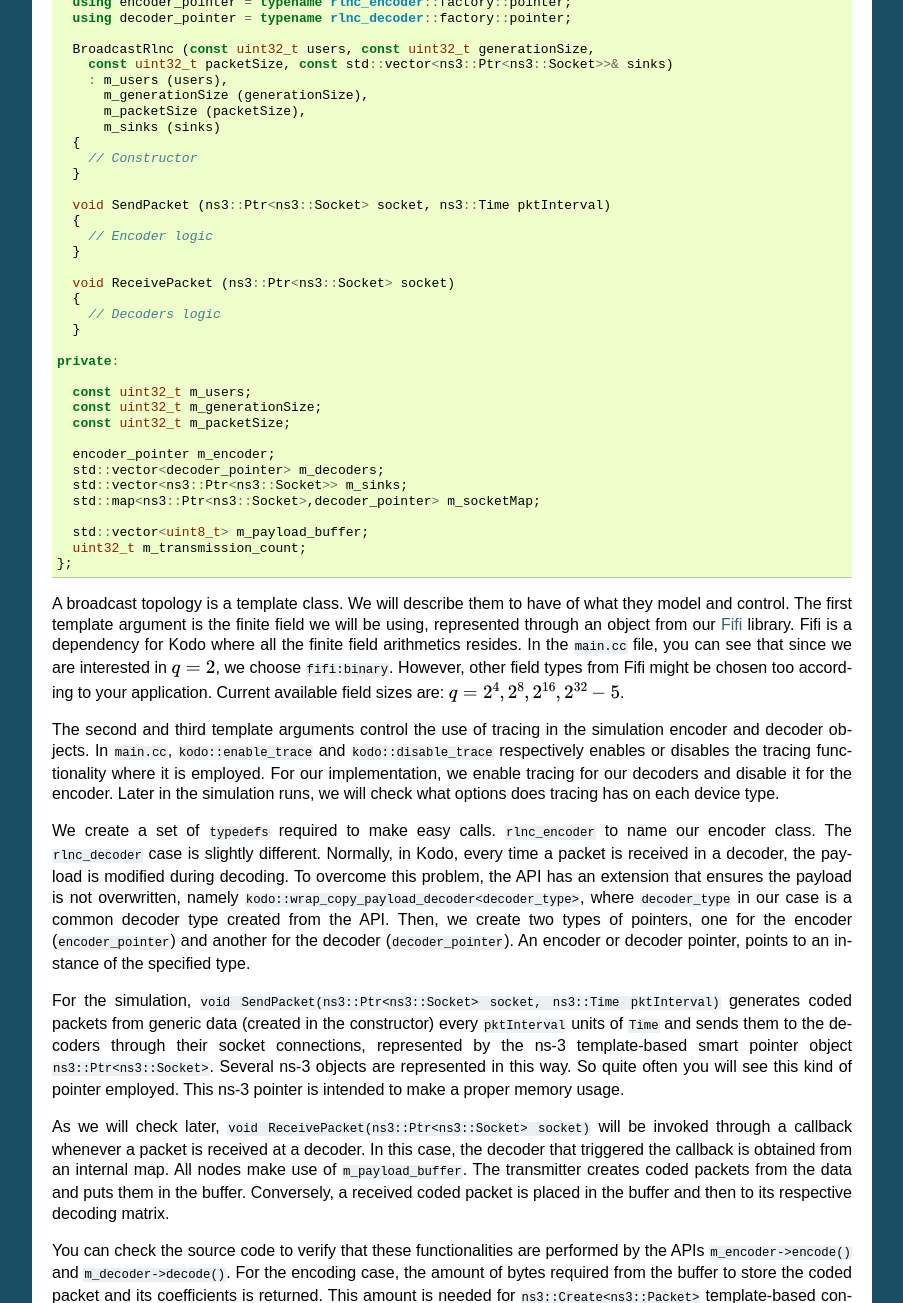
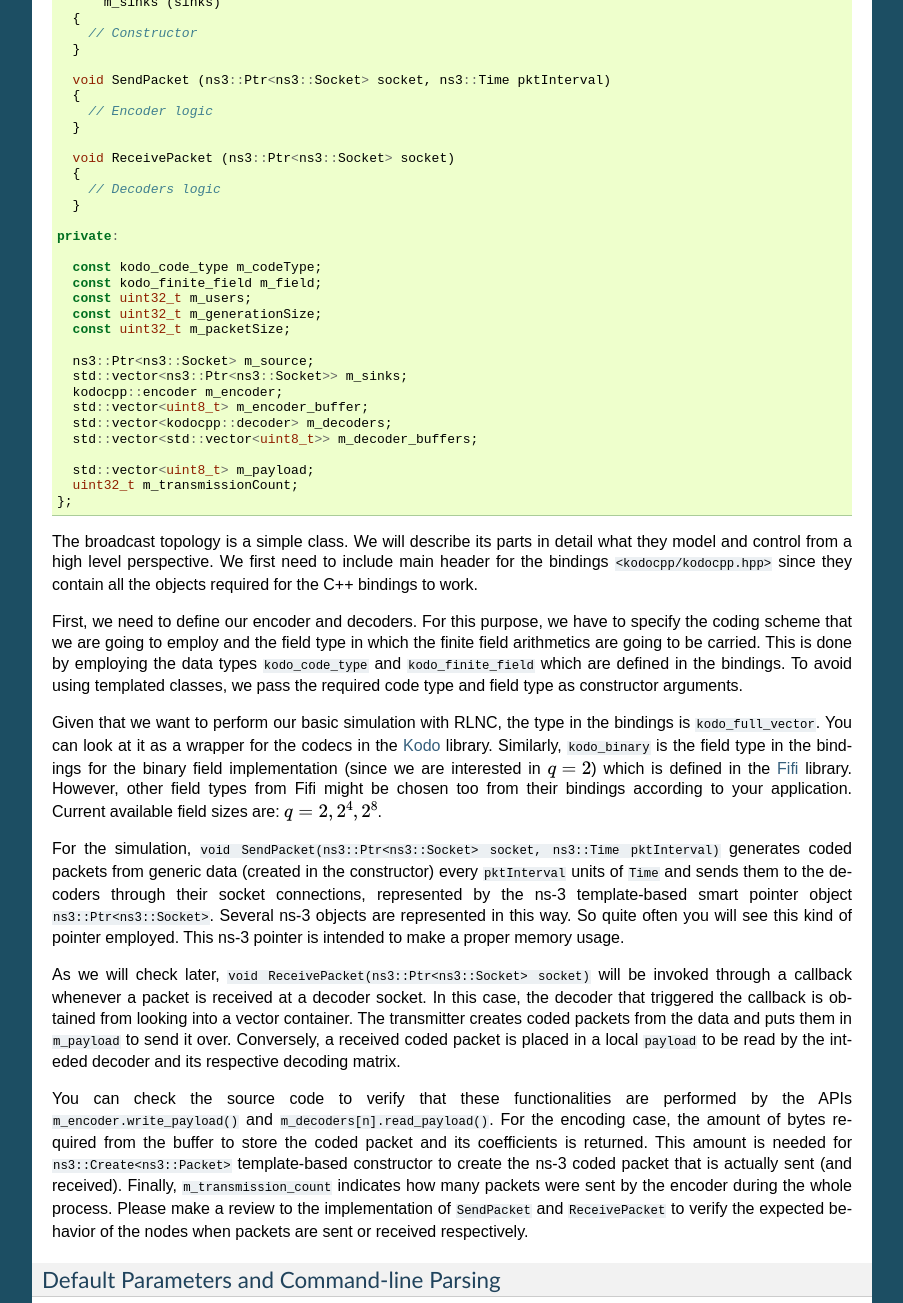
Before and after one commit to steinwurf/kodo-ns3-examples, a Sphinx documentation site: the page built from docs/wifi_broadcast.rst, in a window 1280 px wide and 1400 px high, scrolled down 2193 px, cut to the strip 0-1303 px from the top of the window. Shown: the whole strip, without its empty margins (198-1101 px from the left). Built offline with Sphinx 7.4.7, drawn with Linux system fonts in a browser that asks for light colours; formulas are drawn with MathJax 3; some of the changed text lies outside the part shown.

Commit message:
Documenting bindings in the tutorial

```diff
--- a/docs/wifi_broadcast.rst
+++ b/docs/wifi_broadcast.rst
@@ -115,31 +115,23 @@ The ``BroadcastRlnc`` class can be roughly defined in the following way:
 
   #pragma once
 
-  #include <kodo/rlnc/full_rlnc_codes.hpp>
-  #include <kodo/trace.hpp>
-  #include <kodo/wrap_copy_payload_decoder.hpp>
+  #include <kodocpp/kodocpp.hpp>
 
-
-  template<class field, class encoderTrace, class decoderTrace>
   class BroadcastRlnc
   {
   public:
 
-    using rlnc_encoder = typename kodo::full_rlnc_encoder<field, encoderTrace>;
-    using non_copy_rlnc_decoder = typename kodo::full_rlnc_decoder<field,
-      decoderTrace>;
-
-    using rlnc_decoder = typename kodo::wrap_copy_payload_decoder<
-      non_copy_rlnc_decoder>;
-
-    using encoder_pointer = typename rlnc_encoder::factory::pointer;
-    using decoder_pointer = typename rlnc_decoder::factory::pointer;
-
-    BroadcastRlnc (const uint32_t users, const uint32_t generationSize,
-      const uint32_t packetSize, const std::vector<ns3::Ptr<ns3::Socket>>& sinks)
-      : m_users (users),
+    BroadcastRlnc (const kodo_code_type codeType, const kodo_finite_field field,
+      const uint32_t users, const uint32_t generationSize,
+      const uint32_t packetSize,
+      const ns3::Ptr<ns3::Socket>& source,
+      const std::vector<ns3::Ptr<ns3::Socket>>& sinks)
+      : m_codeType (codeType),
+        m_field (field),
+        m_users (users),
         m_generationSize (generationSize),
         m_packetSize (packetSize),
+        m_source (source),
         m_sinks (sinks)
     {
       // Constructor
@@ -157,46 +149,48 @@ The ``BroadcastRlnc`` class can be roughly defined in the following way:
 
   private:
 
+    const kodo_code_type m_codeType;
+    const kodo_finite_field m_field;
     const uint32_t m_users;
     const uint32_t m_generationSize;
     const uint32_t m_packetSize;
 
-    encoder_pointer m_encoder;
-    std::vector<decoder_pointer> m_decoders;
+    ns3::Ptr<ns3::Socket> m_source;
     std::vector<ns3::Ptr<ns3::Socket>> m_sinks;
-    std::map<ns3::Ptr<ns3::Socket>,decoder_pointer> m_socketMap;
+    kodocpp::encoder m_encoder;
+    std::vector<uint8_t> m_encoder_buffer;
+    std::vector<kodocpp::decoder> m_decoders;
+    std::vector<std::vector<uint8_t>> m_decoder_buffers;
 
-    std::vector<uint8_t> m_payload_buffer;
-    uint32_t m_transmission_count;
+    std::vector<uint8_t> m_payload;
+    uint32_t m_transmissionCount;
   };
 
-A broadcast topology is a template class. We will describe them to have
-of what they model and control. The first template argument is the finite
-field we will be using, represented through an object from our
-`Fifi  <https://github.com/steinwurf/fifi>`_ library. Fifi is a dependency for
-Kodo where all the finite field arithmetics resides. In the ``main.cc`` file,
-you can see that since we are interested in :math:`q = 2`, we choose
-``fifi:binary``. However, other field types from Fifi might be chosen too
+The broadcast topology is a simple class. We will describe its parts in detail
+what they model and control from a high level perspective.
+We first need to include main header for the bindings
+``<kodocpp/kodocpp.hpp>`` since they contain all the objects required for
+the C++ bindings to work.
+
+First, we need to define our encoder and decoders. For this purpose,
+we have to specify the coding scheme that we are going to employ and
+the field type in which the finite field arithmetics are going to be
+carried. This is done by employing the data types ``kodo_code_type``
+and ``kodo_finite_field`` which are defined in the bindings.
+To avoid using templated classes, we pass the required code type
+and field type as constructor arguments.
+
+Given that we want to perform our basic simulation with RLNC, the
+type in the bindings is ``kodo_full_vector``. You can look at it as
+a wrapper for the codecs in the
+`Kodo  <https://github.com/steinwurf/kodo>`_ library. Similarly,
+``kodo_binary`` is the field type in the bindings for the binary
+field implementation (since we are interested in :math:`q = 2`)
+which is defined in the
+`Fifi  <https://github.com/steinwurf/fifi>`_ library. However, other
+field types from Fifi might be chosen too from their bindings
 according to your application. Current available field sizes are:
-:math:`q = {2^4, 2^8, 2^{16}, 2^{32}-5}`.
-
-The second and third template arguments control the use of tracing in the
-simulation encoder and decoder objects. In ``main.cc``, ``kodo::enable_trace``
-and ``kodo::disable_trace`` respectively enables or disables the tracing
-functionality where it is employed. For our implementation, we enable tracing
-for our decoders and disable it for the encoder. Later in the simulation
-runs, we will check what options does tracing has on each device type.
-
-We create a set of ``typedefs`` required to make easy calls. ``rlnc_encoder``
-to name our encoder class. The ``rlnc_decoder`` case is slightly different.
-Normally, in Kodo, every time a packet is received in a decoder, the payload is
-modified during decoding. To overcome this problem, the API has an extension
-that ensures the payload is not overwritten, namely
-``kodo::wrap_copy_payload_decoder<decoder_type>``, where ``decoder_type`` in
-our case is a common decoder type created from the API. Then, we create two
-types of pointers, one for the encoder (``encoder_pointer``) and another for
-the decoder (``decoder_pointer``). An encoder or decoder pointer, points to an
-instance of the specified type.
+:math:`q = {2, 2^4, 2^8}`.
 
 For the simulation, ``void SendPacket(ns3::Ptr<ns3::Socket> socket, ns3::Time
 pktInterval)`` generates coded packets from generic data (created in the
@@ -209,14 +203,16 @@ memory usage.
 
 As we will check later, ``void ReceivePacket(ns3::Ptr<ns3::Socket> socket)``
 will be invoked through a callback whenever a packet is received at a
-decoder. In this case, the decoder that triggered the callback is obtained
-from an internal map. All nodes make use of ``m_payload_buffer``. The
-transmitter creates coded packets from the data and puts them in the buffer.
-Conversely, a received coded packet is placed in the buffer and then to its
-respective decoding matrix.
+decoder socket. In this case, the decoder that triggered the
+callback is obtained from looking into a vector container.
+The transmitter creates coded packets from the data and puts them
+in ``m_payload`` to send it over.
+Conversely, a received coded packet is placed in a local ``payload``
+to be read by the inteded decoder and its respective decoding matrix.
 
 You can check the source code to verify that these functionalities are
-performed by the APIs ``m_encoder->encode()`` and ``m_decoder->decode()``. For
+performed by the APIs ``m_encoder.write_payload()`` and
+``m_decoders[n].read_payload()``. For
 the encoding case, the amount of bytes required from the buffer to store the
 coded packet and its coefficients is returned. This amount is needed for
 ``ns3::Create<ns3::Packet>`` template-based constructor to create the ns-3
@@ -396,12 +392,13 @@ Simulation Calls
    :end-before: //! [12]
    :linenos:
 
-As we mentioned earlier, we use the binary field with a disabled trace in the
-encoder and enabled for the recoders. Then, we call the object that handles
-the topology by doing ``simulation wifiBroadcast (users, generationSize,
-packetSize, sinks);`` to call the broadcast RLNC class constructor. This does
-not run the simulation as we will see, but it creates the objets called by
-ns-3 to perform the tasks of the transmitter and receiver.
+As we mentioned earlier, we use the RLNC codec and binary for our encoder
+and decoders. Then, we call the object that handles
+the topology by doing ``BroadcastRlnc wifiBroadcast (kodo_full_vector,
+kodo_binary, users, generationSize, packetSize, sinks);`` to call
+the broadcast RLNC class constructor. This does not run the simulation as
+we will see, but it creates the objets called by ns-3 to perform the tasks
+of the transmitter and receiver.
 
 Sockets Connections
 ^^^^^^^^^^^^^^^^^^^
@@ -418,7 +415,7 @@ broadcasting with ``source->SetAllowBroadcast (true)`` and connect to the
 broadcast address. For the receivers, we choose the default ``0.0.0.0`` address
 obtained from ``Ipv4Address::GetAny ()`` and port 80 (to represent random HTTP
 traffic). The receiver binds to this address for socket listening. Every time
-a packet is received we trigger a callback to the reference ``&simulation::
+a packet is received we trigger a callback to the reference ``&BroadcastRlnc::
 ReceivePacket`` which takes the listening socket as an argument. This executes
 the respective member function of the reference ``&wifiBroadcast``. This
 completes our socket connection process and links the pieces for the simulation.
@@ -444,8 +441,8 @@ files.
 After the pcap setting, we use one of the ns-3 core features, event scheduling.
 The ``Simulator`` class is inherent to ns-3 and defines how events are handled
 discretely. The ``ScheduleWithContext`` member function basically tells ns-3
-to schedule the ``simulation::SendPacket`` function every second from
-the transmitter instance of ``wiredBroadcast`` and provide its arguments, e.g.
+to schedule the ``BroadcastRlnc::SendPacket`` function every second from
+the transmitter instance of ``wifiBroadcast`` and provide its arguments, e.g.
 ns-3 socket pointer ``source`` and ``Time`` packet interval
 ``interPacketInterval``. Among the event schedulers, you will see ``Schedule``
 vs. ``ScheduleWithContext``. The main difference between these two functions
```
Also changed, not shown: 1 other file.
